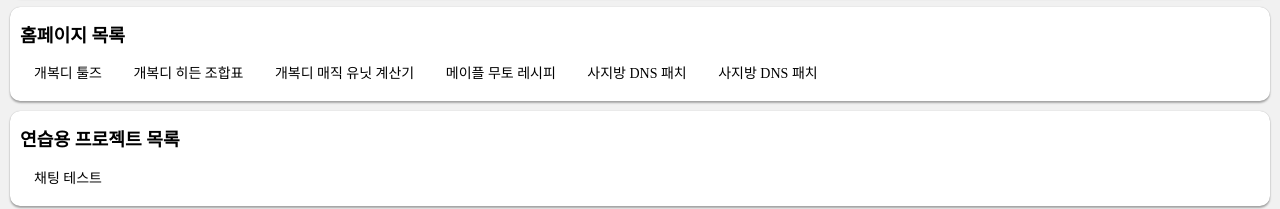
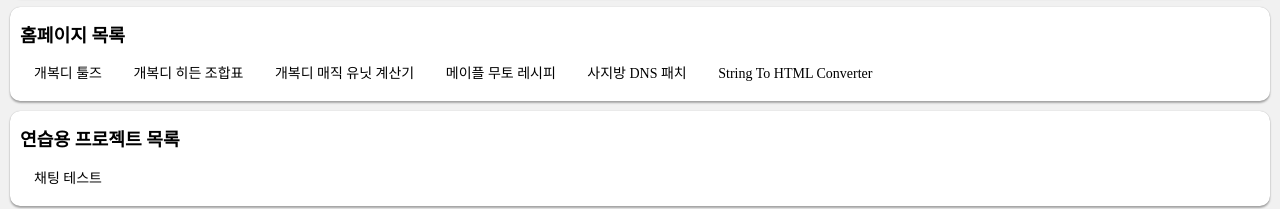
Before and after one commit to Lazyig/main_page, a website: page index.html in a window 1280 px wide. Shown: the part 160-369 px from the top of the page. Drawn offline with Linux system fonts and the light colour scheme.

Commit message:
String To Html Converter 추가

```diff
--- a/index.html
+++ b/index.html
@@ -33,7 +33,7 @@
             <a class="kigui btn simple" href="http://sld.lazyig.com/magiccalc.html">개복디 매직 유닛 계산기</a>
             <a class="kigui btn simple" href="http://maple.lazyig.com/muto.html">메이플 무토 레시피</a>
             <a class="kigui btn simple" href="https://tkwlqkd.lazyig.com/">사지방 DNS 패치</a>
-            <a class="kigui btn simple" href="https://tkwlqkd.lazyig.com/">사지방 DNS 패치</a>
+            <a class="kigui btn simple" href="https://str2html.lazyig.com/">String To HTML Converter</a>
         </div>
         <div class="kigui frame">
             <h2>연습용 프로젝트 목록</h2>
```
